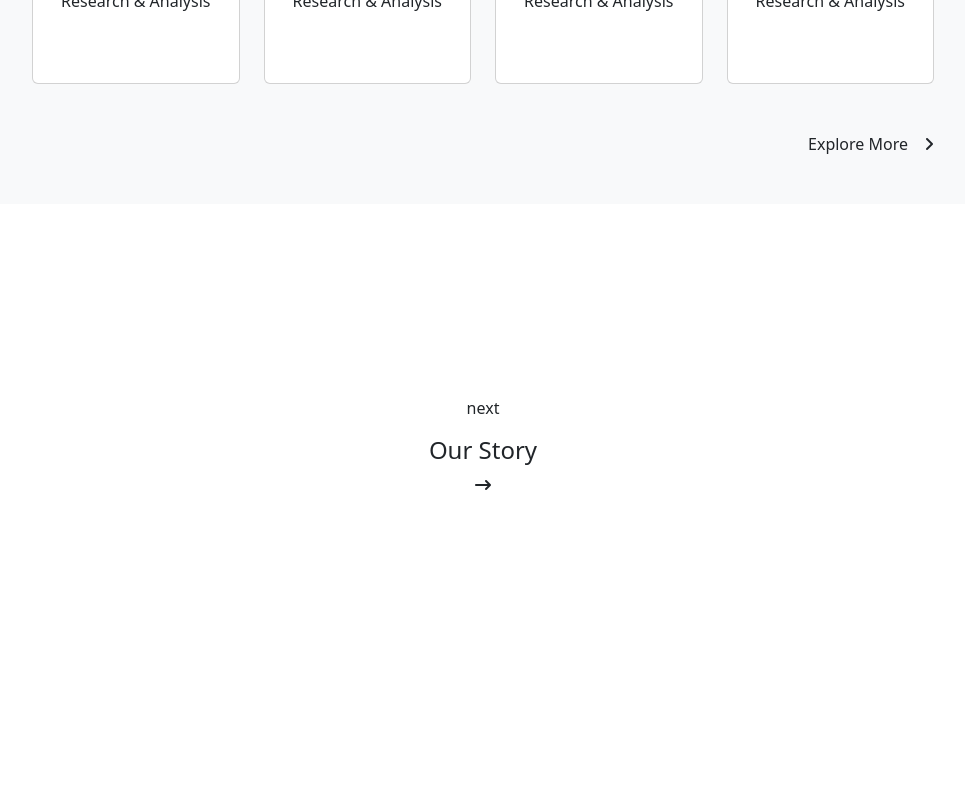
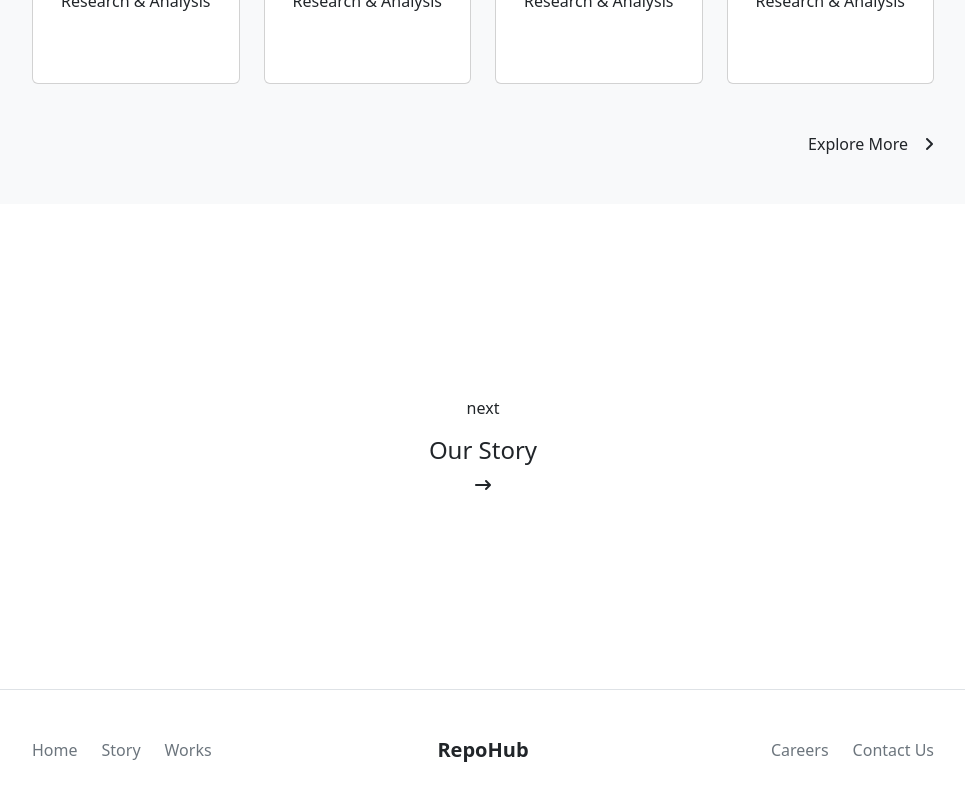
Before and after one commit to Khinmon/repohub, a React (Create React App) app: page / in a window 1280 px wide. Shown: the part 2304-3104 px from the top of the page, without its empty margins (157-1122 px from the left). Before the commit the page ends 2993 px from the top, so only its background shows below. Built offline with nearby package versions, Linux system fonts and the light colour scheme.

Commit message:
add footer.

```diff
--- a/src/views/pages/Home.js
+++ b/src/views/pages/Home.js
@@ -3,6 +3,7 @@ import Service_1 from "../../assets/img/our_service_1.png";
 import Service_2 from "../../assets/img/our_service_2.png";
 import Service_3 from "../../assets/img/our_service_3.png";
 import Service_4 from "../../assets/img/our_service_4.png";
+import { NavLink } from "react-router-dom";
 
 const Home = (props) => {
   const Works = [
@@ -169,6 +170,57 @@ const Home = (props) => {
           </div>
         </div>
       </div>
+
+      <div className="border-top py-5">
+        <div className="container">
+          <div className="row justify-content-center">
+            <div className="col-lg-10">
+              <section className="container">
+                <div className="row">
+                  <div className="col">
+                    <div className="">
+                      <NavLink
+                        to="/"
+                        className="text-decoration-none text-secondary me-4">
+                        Home
+                      </NavLink>
+                      <NavLink
+                        to="/story"
+                        className="text-decoration-none text-secondary me-4">
+                        Story
+                      </NavLink>
+                      <NavLink
+                        to="/services"
+                        className="text-decoration-none text-secondary me-4">
+                        Works
+                      </NavLink>
+                    </div>
+                  </div>
+                  <div className="col">
+                    <div className="text-center">
+                      <h5 className="fw-bold">RepoHub</h5>
+                    </div>
+                  </div>
+                  <div className="col">
+                    <div className="text-end">
+                      <NavLink
+                        to="/services"
+                        className="text-decoration-none text-secondary">
+                        Careers
+                      </NavLink>
+                      <NavLink
+                        to="/contact"
+                        className="text-decoration-none text-secondary ms-4">
+                        Contact Us
+                      </NavLink>
+                    </div>
+                  </div>
+                </div>
+              </section>
+            </div>
+          </div>
+        </div>
+      </div>
     </div>
   );
 };
```
